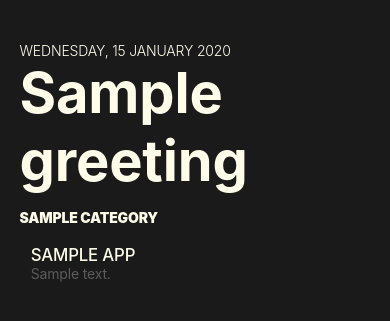
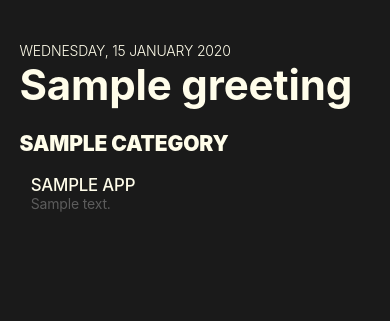
Before and after one commit to dmptrluke/dash, a Python web app: template app/templates/index.html in a window 390 px wide. Shown: the top 321 px of the page. Run offline with Jinja, Linux system fonts and the light colour scheme; the template is opened without the code that fills it: most values are stand-ins (such as "Sample title", 1, 10 or a date in 2020); some libraries are stand-ins or nearby versions.

Commit message:
mobile style tweaks

```diff
--- a/app/static/style.css
+++ b/app/static/style.css
@@ -471,7 +471,7 @@ section {
 
 	.apps_loop{
 		grid-template-columns: 1fr 1fr 1fr;
-		width: 100vw;
+		/* width: 100vw; */
 	}
 
 	.links_loop	{
@@ -499,7 +499,7 @@ section {
 	}
 
 	h1{
-		font-size: 4em;
+		font-size: 3em;
 		height: auto;
 		margin-bottom: 0em;
 	}
@@ -511,14 +511,21 @@ section {
 	}
 
 	h3{
-		font-size: 1em;
+		font-size: 1.5em;
+	}
+
+	#modal_init a{
+		bottom: 1vh;
+		color: var(--color-text-acc);
+		right: 1vw;
+		position: fixed;
 	}
 
 	.apps_loop{
 		grid-column-gap: 0px;
 		grid-row-gap: 0px;
-		grid-template-columns: 1fr 1fr;
-		width: 100vw;
+		grid-template-columns: 1fr;
+		/* width: 100vw; */
 	}
 
 	.apps_icon{
```
